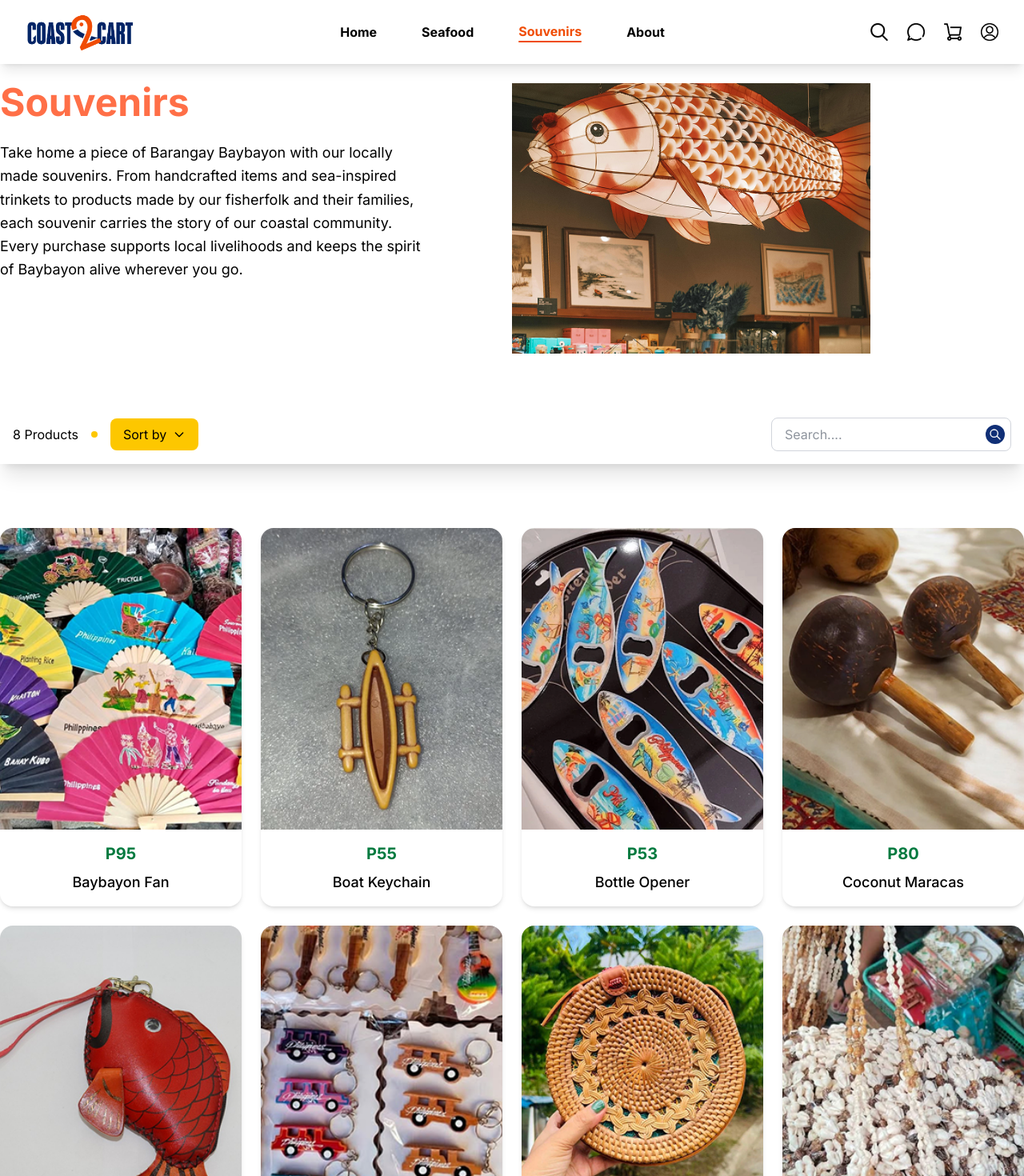
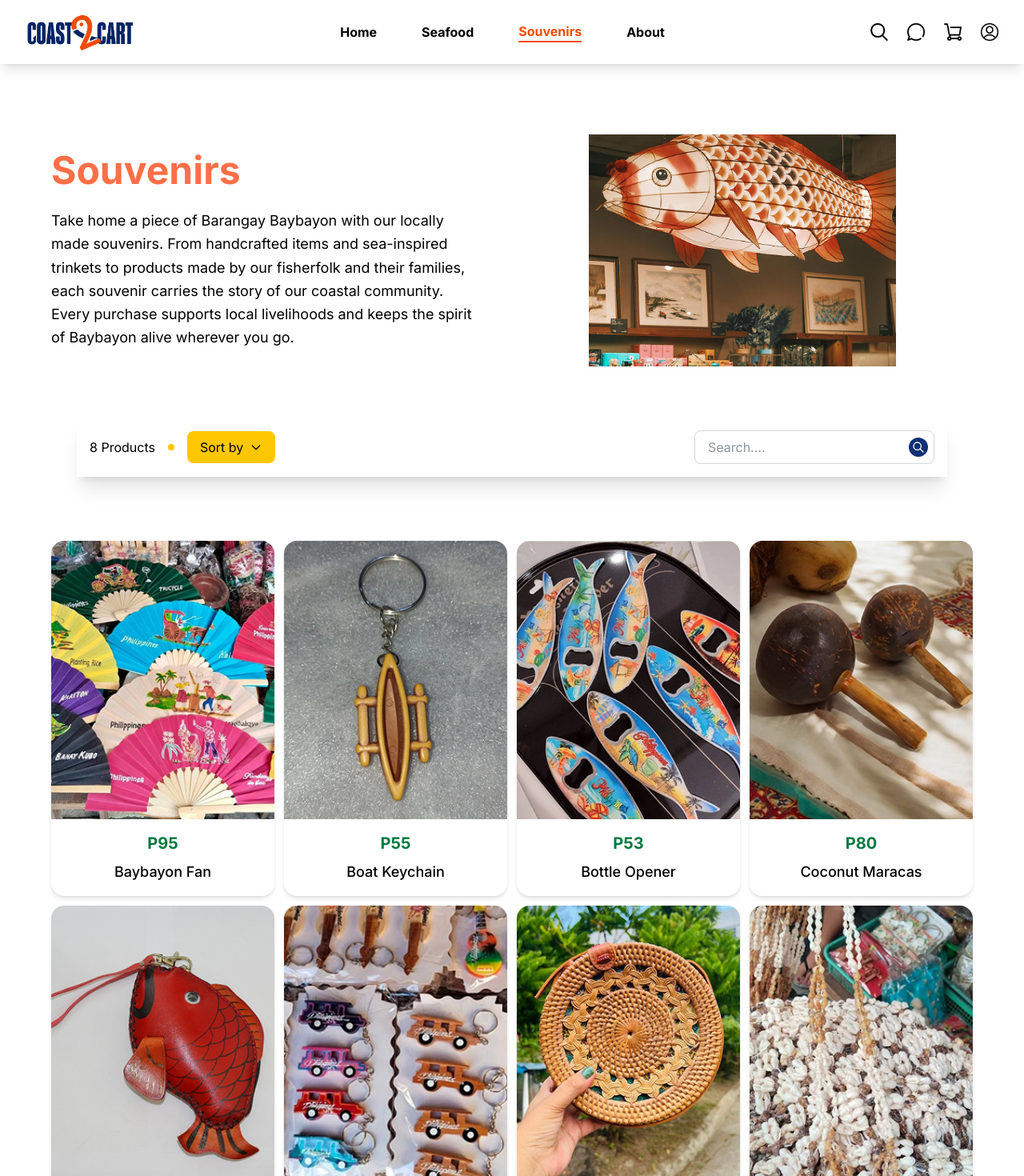
Before and after one commit to Coast2Card/coast2cart-frontend, a React (Vite) app: page /souvenirs in a window 1280 px wide. Shown: the top 1470 px of the page at 80% size. Built offline with nearby package versions, Linux system fonts and the light colour scheme.

Commit message:
Update Souvenirs.jsx

```diff
--- a/src/pages/Souvenirs.jsx
+++ b/src/pages/Souvenirs.jsx
@@ -66,9 +66,9 @@ const Souvenirs = () => {
 
   return (
     <div className="px-4 py-6 sm:px-0">
-      <div className="flex flex-col lg:flex-row items-center lg:items-start gap-12 mb-16">
+      <div className="flex flex-col lg:flex-row items-center justify-center gap-12 mb-16 max-w-6xl mx-auto mt-16">
         {/* Left side - Text content */}
-        <div className="lg:w-1/2 lg:pr-16">
+        <div className="lg:w-1/2 text-left">
           <h1 className="text-5xl font-bold mb-6 font-display" style={{ color: '#FF6F47' }}>
             Souvenirs
           </h1>
@@ -78,17 +78,17 @@ const Souvenirs = () => {
         </div>
 
         {/* Right side - Fish image */}
-        <div className="flex-shrink-0 lg:w-1/2">
+        <div className="flex-shrink-0 lg:w-1/2 flex justify-center">
           <img
             src={FishImage}
             alt="Decorative fish lantern"
-            className="w-full h-auto max-w-md mx-auto lg:mx-0"
+            className="w-full h-auto max-w-sm"
           />
         </div>
       </div>
 
       {/* Sorting and Search Section */}
-      <div className="bg-white shadow-xl p-4 mb-20">
+      <div className="bg-white shadow-xl p-4 mb-20 mx-8">
         <div className="flex flex-col sm:flex-row justify-between items-center gap-4">
           {/* Left side - Product count and sort */}
           <div className="flex items-center gap-4">
@@ -149,7 +149,7 @@ const Souvenirs = () => {
 
       {/* Souvenir Grid or No Results */}
       {filteredAndSortedSouvenirs.length > 0 ? (
-        <div className="grid grid-cols-1 sm:grid-cols-2 lg:grid-cols-4 gap-6">
+        <div className="grid grid-cols-1 sm:grid-cols-2 lg:grid-cols-4 gap-3 max-w-6xl mx-auto">
           {filteredAndSortedSouvenirs.map((souvenir) => (
             <div key={souvenir.id} className="bg-white rounded-2xl shadow-md overflow-hidden hover:shadow-lg transition-shadow">
               <div className="aspect-[4/5] overflow-hidden">
```
